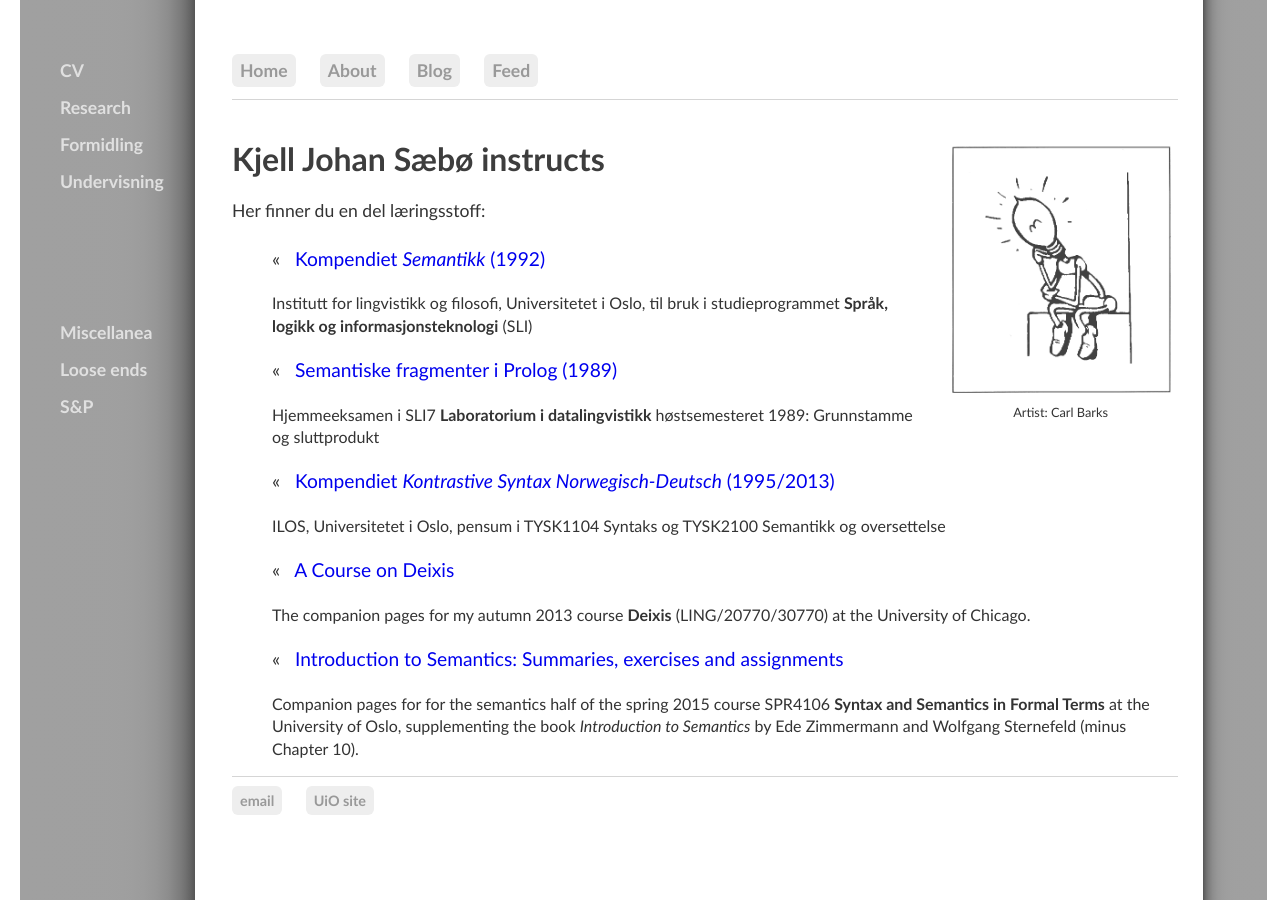
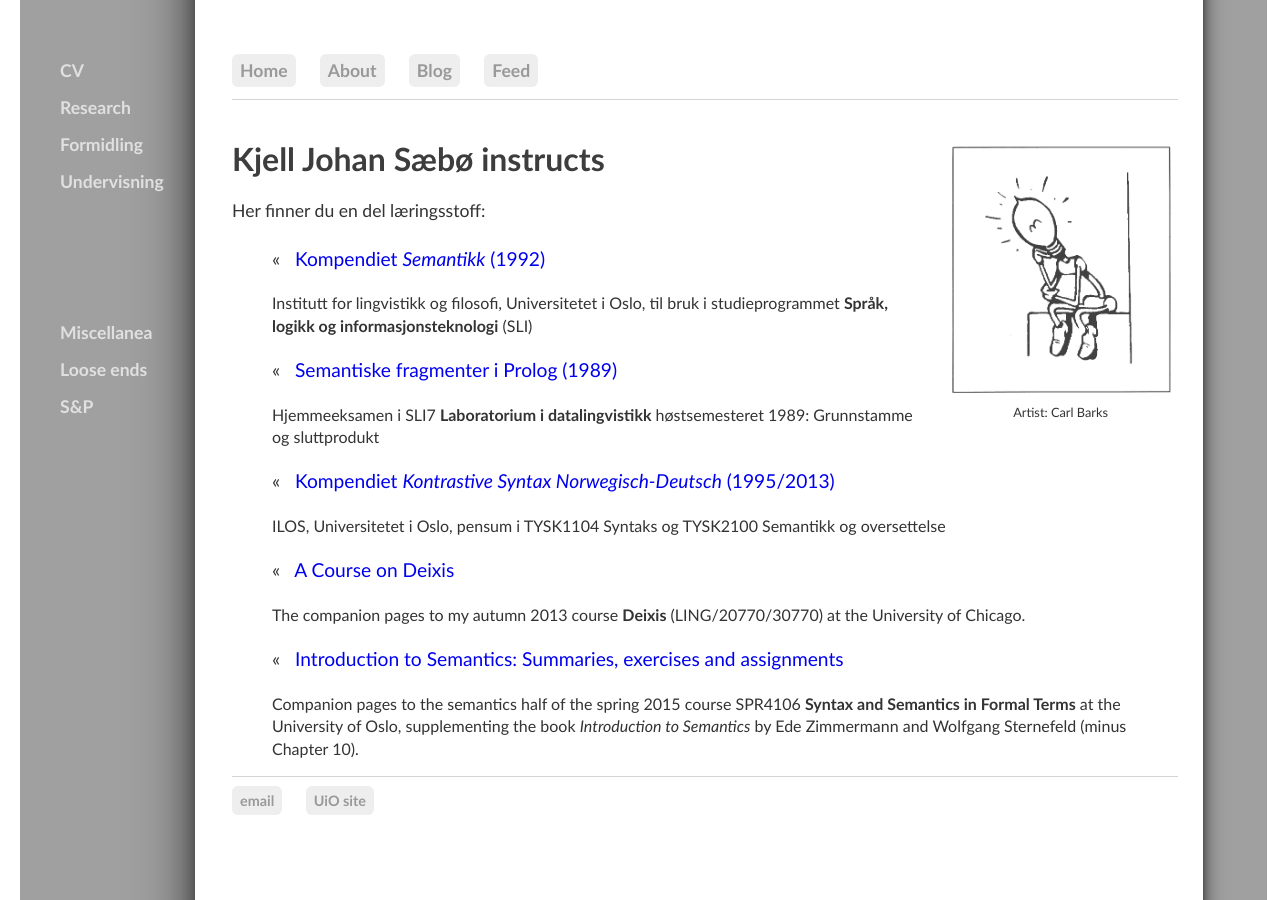
Before and after one commit to kjelljs/kjelljs.github.io, a Jekyll site: the page built from courses/index.html, in a window 1280 px wide. Built offline with Jekyll 4.4.1, drawn with Linux system fonts in a browser that asks for light colours.

Commit message:
Update index.html

```diff
--- a/courses/index.html
+++ b/courses/index.html
@@ -34,8 +34,8 @@ figcaption {
 <li id="blogposts">&laquo; &nbsp; <a href="/courses/kontrast.html">Kompendiet <i>Kontrastive Syntax Norwegisch-Deutsch</i> (1995/2013)</a></li>
 	<p>ILOS, Universitetet i Oslo, pensum i TYSK1104 Syntaks og TYSK2100 Semantikk og oversettelse</p>
 <li id="blogposts">&laquo; &nbsp; <a href="/courses/deixis.html">A Course on Deixis</a></li>
-	<p>The companion pages for my autumn 2013 course <b>Deixis</b> (LING/20770/30770) at the University of Chicago.</p>
+	<p>The companion pages to my autumn 2013 course <b>Deixis</b> (LING/20770/30770) at the University of Chicago.</p>
 	<li id="blogposts">&laquo; &nbsp; <a href="/courses/intosem.html">Introduction to Semantics: Summaries, exercises and assignments</a></li>
-	<p>Companion pages for for the semantics half of the spring 2015 course SPR4106 <b>Syntax and Semantics in Formal Terms</b> at the University of Oslo,
+	<p>Companion pages to the semantics half of the spring 2015 course SPR4106 <b>Syntax and Semantics in Formal Terms</b> at the University of Oslo,
 		supplementing the book <i>Introduction to Semantics</i> by Ede Zimmermann and Wolfgang Sternefeld (minus Chapter 10).</p>
 </ul>
```
